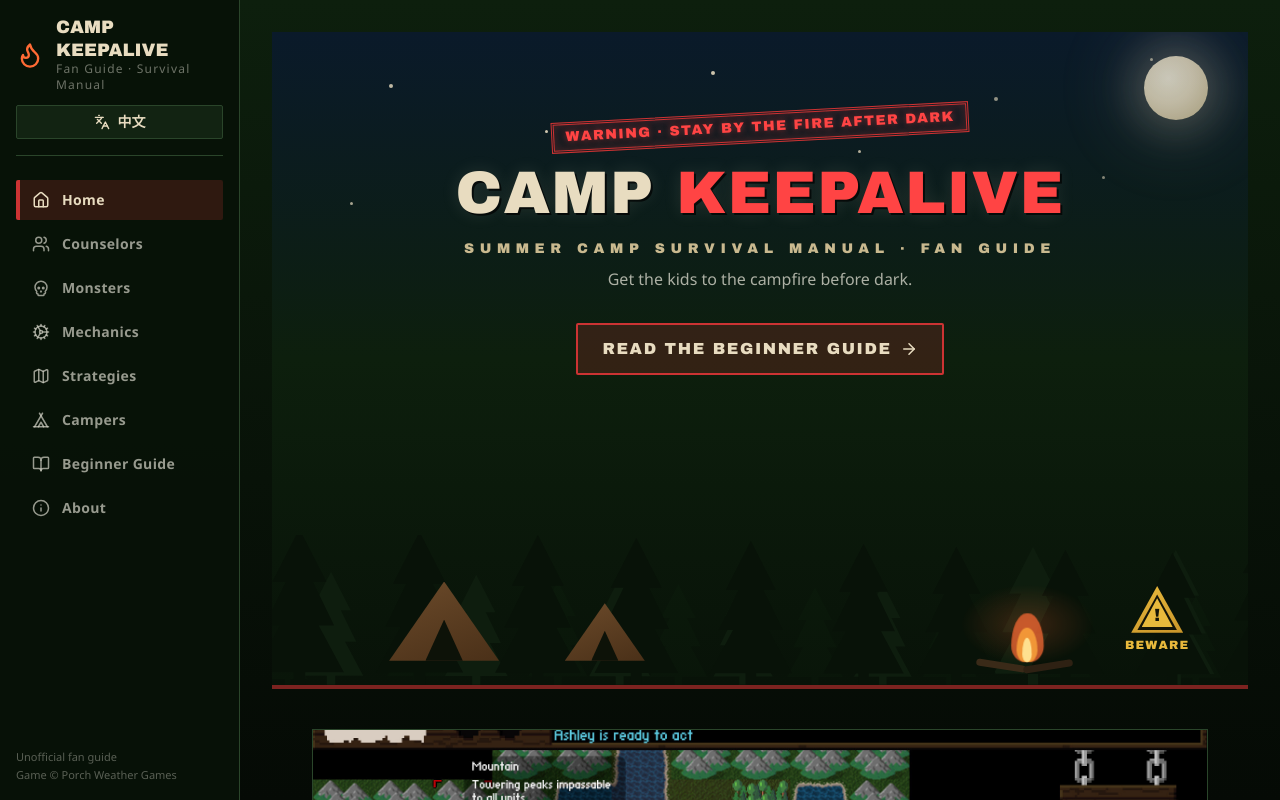
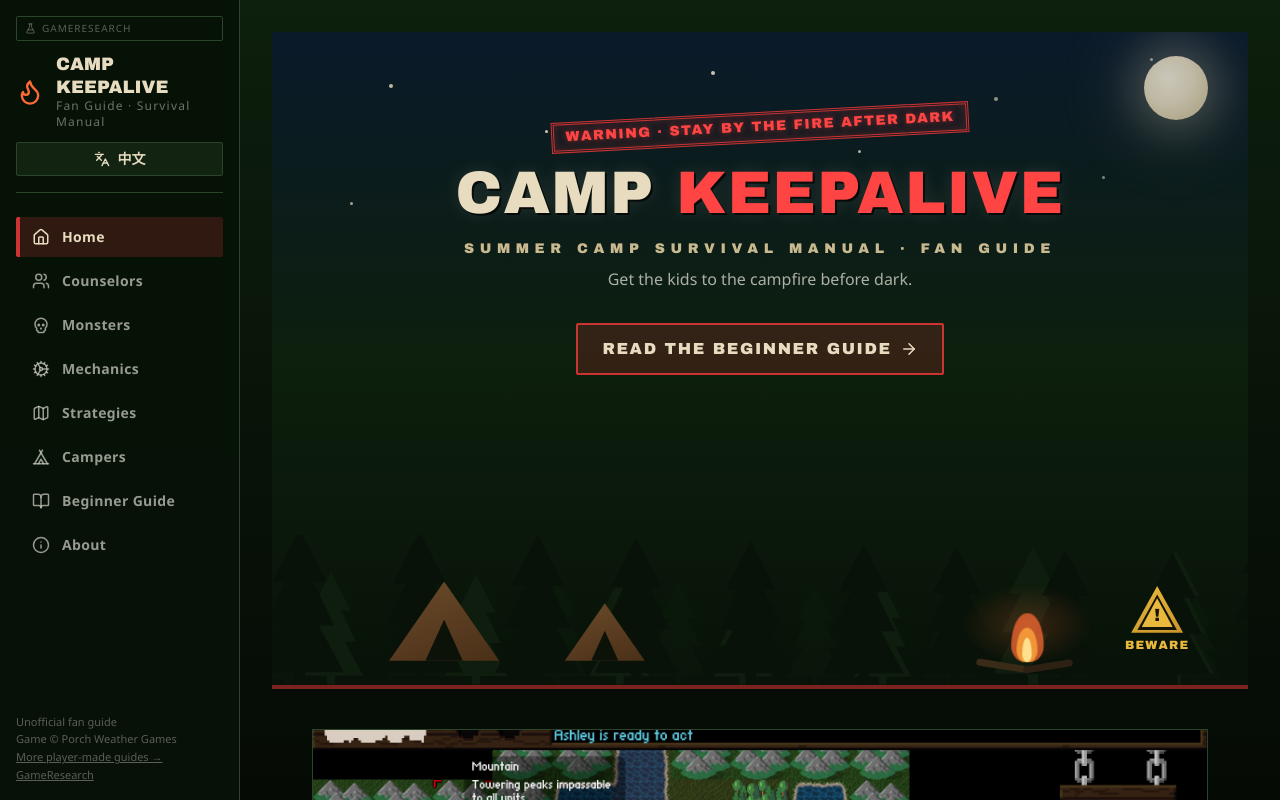
Before and after one commit to fromradio/camp-keepalive-guide, a React (Vite) app: page / in a window 1280 px wide. Shown: the top 800 px of the page. Built offline with nearby package versions, Linux system fonts and the light colour scheme.

Commit message:
sidebar: GameResearch network chip + footer link

```diff
--- a/src/components/Layout.jsx
+++ b/src/components/Layout.jsx
@@ -1,7 +1,7 @@
 import { useState } from 'react'
 import { NavLink, Outlet } from 'react-router-dom'
 import {
-  Home, Users, Skull, Cog, Map, Tent, BookOpen, Info, Menu, X, Flame, Languages,
+  Home, Users, Skull, Cog, Map, Tent, BookOpen, Info, Menu, X, Flame, Languages, FlaskConical,
 } from 'lucide-react'
 import { useLang } from '../i18n/LanguageContext.jsx'
 import { ui } from '../i18n/ui.js'
@@ -65,6 +65,13 @@ function Brand() {
   const s = ui[lang]
   return (
     <div className="mb-6 border-b border-forest-light pb-4">
+      <a
+        href="https://gameresearch.top"
+        className="mb-3 flex items-center gap-1.5 rounded-sm border border-forest-light px-2 py-1 text-[10px] uppercase tracking-widest text-bone/40 transition-colors hover:border-ember hover:text-ember"
+        title="GameResearch — player-made guide network"
+      >
+        <FlaskConical size={11} /> GameResearch
+      </a>
       <div className="flex items-center gap-3">
         <Flame size={28} className="shrink-0 text-ember" />
         <div>
@@ -92,6 +99,10 @@ export default function Layout() {
           {s.footer.unofficial}
           <br />
           {s.footer.rights}
+          <br />
+          <a href="https://gameresearch.top" className="underline hover:text-ember">
+            {lang === 'zh' ? '更多玩家自制攻略 → GameResearch' : 'More player-made guides → GameResearch'}
+          </a>
         </div>
       </aside>
 
```
